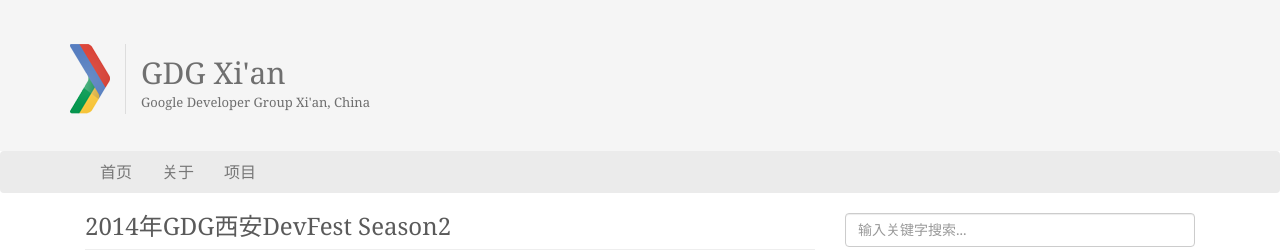
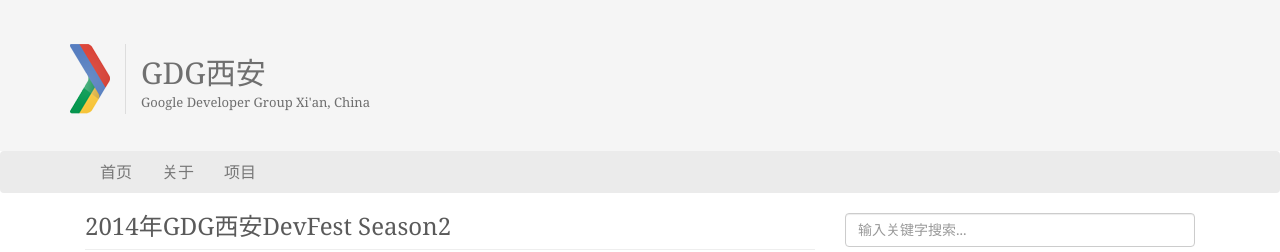
Before and after one commit to yitong-ovo/GDG-Xian.github.io, a Jekyll site: the page built from index.html, in a window 1280 px wide and 900 px high. Shown: the top 252 px of the window. Built offline with Jekyll 4.4.1, drawn with Linux system fonts in a browser that asks for light colours.

Commit message:
update brand

```diff
--- a/_includes/header.html
+++ b/_includes/header.html
@@ -3,7 +3,7 @@
     <img src="/images/gdg-logo.png" alt="gdg logo" class="logo" />
 
     <div class="brand">
-      <h2><a href="{{ site.url }}">GDG Xi'an</a></h2>
+      <h2><a href="{{ site.url }}">GDG西安</a></h2>
       <small>Google Developer Group Xi'an, China</small>
     </div><!-- .brand -->
   </div>
```
